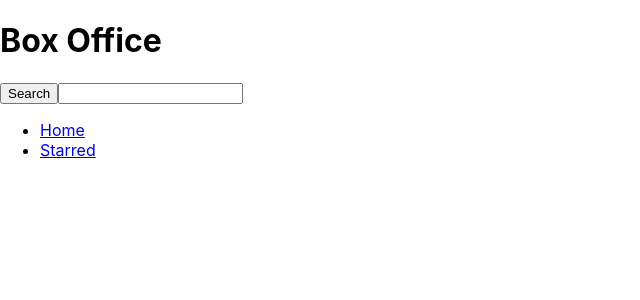
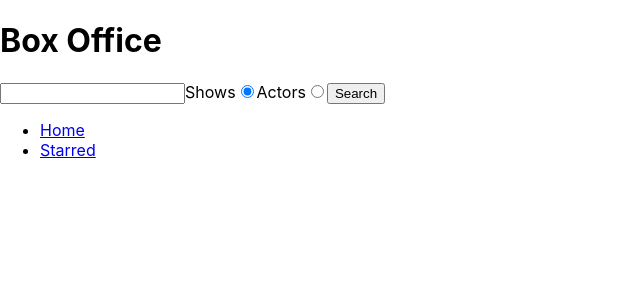
Before and after one commit to cyber-rush/box-office-app, a React (Create React App) app: page / in a window 1280 px wide. Shown: the top 300 px of the page, without its empty margins (0-640 px from the left). Built offline with nearby package versions, Linux system fonts and the light colour scheme.

Commit message:
isolated serach form logic in SeaechForm component

```diff
--- a/package.json
+++ b/package.json
@@ -13,7 +13,8 @@
     "start": "react-scripts start",
     "build": "react-scripts build",
     "test": "react-scripts test",
-    "eject": "react-scripts eject"
+    "eject": "react-scripts eject",
+    "format": "prettier --write src/**/*.{js,jsx}"
   },
   "eslintConfig": {
     "extends": [
--- a/src/api/tvmaze.js
+++ b/src/api/tvmaze.js
@@ -1,9 +1,10 @@
-const BASE_URL = 'https://api.tvmaze.com/'
+const BASE_URL = 'https://api.tvmaze.com/';
 
-const apiGet = async (queryString) => {
-    const response = await fetch(`${BASE_URL}${queryString}`)
-    const body = await response.json()
-    return body
-}
+const apiGet = async queryString => {
+    const response = await fetch(`${BASE_URL}${queryString}`);
+    const body = await response.json();
+    return body;
+};
 
-export const searchForShows = (query) => apiGet(`/search/shows/?q=${query}`)
+export const searchForShows = query => apiGet(`/search/shows/?q=${query}`);
+export const searchForPeople = query => apiGet(`/search/people/?q=${query}`);
--- a/src/components/Navs.jsx
+++ b/src/components/Navs.jsx
@@ -1,30 +1,26 @@
-import { Link } from "react-router-dom"
+import { Link } from 'react-router-dom';
 const LINKS = [
   {
-        text: "Home",
-        to: '/'
+    text: 'Home',
+    to: '/',
   },
   {
-        text: "Starred",
-        to: "/starred"
-    }
-]
+    text: 'Starred',
+    to: '/starred',
+  },
+];
 const Navs = () => {
   return (
     <div>
       <ul>
-                {
-                    LINKS.map(item => (
+        {LINKS.map(item => (
           <li key={item.to}>
             <Link to={item.to}>{item.text}</Link>
           </li>
-                    )
-
-                    )
-                }
+        ))}
       </ul>
     </div>
-    )
-}
+  );
+};
 
-export default Navs
+export default Navs;
--- /dev/null
+++ b/src/components/SearchForm.jsx
@@ -0,0 +1,61 @@
+import { useState } from "react"
+
+
+const SearchForm = ({ onSearch }) => {
+
+    const [searchStr, setSearchStr] = useState('');
+    const [searchOption, setSearchOption] = useState("shows")
+
+    const handleSearchChange = event => {
+        setSearchStr(event.target.value);
+    };
+
+    const handleRadioChange = (event) => {
+        setSearchOption(event.target.value)
+    }
+
+    const onSubmit = event => {
+        event.preventDefault()
+
+        const options = {
+            q: searchStr,
+            searchOption
+        }
+
+        onSearch(options)
+    }
+
+    return (
+        <>
+            <form onSubmit={onSubmit}>
+                <input type="text" onChange={handleSearchChange} />
+
+                <label>
+                    Shows
+                    <input
+                        type="radio"
+                        name="search-option"
+                        value="shows"
+                        checked={searchOption === "shows"}
+                        onChange={handleRadioChange}
+                    />
+
+                </label>
+                <label>
+                    Actors
+                    <input
+                        type="radio"
+                        name="search-option"
+                        value="actors"
+                        checked={searchOption === "actors"}
+                        onChange={handleRadioChange}
+                    />
+                </label>
+
+                <button type="submit">Search</button>
+            </form>
+        </>
+    )
+}
+
+export default SearchForm
--- a/src/pages/Home.jsx
+++ b/src/pages/Home.jsx
@@ -1,51 +1,51 @@
-import { useState } from "react"
-import { searchForShows } from "../api/tvmaze"
+import { useState } from 'react';
+import { searchForShows, searchForPeople } from '../api/tvmaze';
+import SearchForm from '../components/SearchForm';
 
 const Home = () => {
-    const [searchStr, setSearchStr] = useState('')
-    const [apiData, setApiData] = useState(null)
-    const [apiDataError, setApiDataError] = useState(null)
 
-    const handleSearchChange = (event) => {
-        setSearchStr(event.target.value)
-    }
+    const [apiData, setApiData] = useState(null);
+    const [apiDataError, setApiDataError] = useState(null);
 
-    const onSearch = async (event) => {
+    const onSearch = async ({ q, searchOption }) => {  //q stands for query
 
         try {
-            setApiDataError(null)
-            event.preventDefault()
-            const result = await searchForShows(searchStr)
-            setApiData(result)
+            setApiDataError(null);
+            let result;
+            if (searchOption === 'shows') {
+                result = await searchForShows(q);
+            }
+            else {
+                result = await searchForPeople(q);
+
+            }
+            setApiData(result);
+
+        } catch (error) {
+            setApiDataError(error);
         }
-        catch (error) {
-            setApiDataError(error)
-        }
-    }
+    };
 
     const renderApiData = () => {
-
         if (apiDataError) {
-            return <div>Error Ocurred : {apiDataError.message}</div>
+            return <div>Error Ocurred : {apiDataError.message}</div>;
         }
         if (apiData) {
-            return apiData.map(data => (
+            return apiData[0].show ? apiData.map(data => (
                 <div key={data.show.id}>{data.show.name}</div>
+            )) : apiData.map(data => (
+                <div key={data.person.id}>{data.person.name}</div>
             ))
         }
-        return null
-    }
+        return null;
+    };
 
     return (
         <div>
-            <form onSubmit={onSearch}>
-                <button type="submit" >Search</button>
-                <input type="text" onChange={handleSearchChange} />
-            </form>
+            <SearchForm onSearch={onSearch} />
             <div>{renderApiData()}</div>
         </div>
-    )
+    );
+};
 
-}
-
-export default Home
+export default Home;
--- a/src/pages/Starred.jsx
+++ b/src/pages/Starred.jsx
@@ -1,9 +1,5 @@
 const Starred = () => {
-    return (
-        <div>
+  return <div></div>;
+};
 
-        </div>
-    )
-}
-
-export default Starred
+export default Starred;
--- a/src/reportWebVitals.js
+++ b/src/reportWebVitals.js
@@ -1,4 +1,4 @@
-const reportWebVitals = (onPerfEntry) => {
+const reportWebVitals = onPerfEntry => {
   if (onPerfEntry && onPerfEntry instanceof Function) {
     import('web-vitals').then(({ getCLS, getFID, getFCP, getLCP, getTTFB }) => {
       getCLS(onPerfEntry);
--- a/src/service-worker.js
+++ b/src/service-worker.js
@@ -50,7 +50,8 @@ registerRoute(
 // precache, in this case same-origin .png requests like those from in public/
 registerRoute(
   // Add in any other file extensions or routing criteria as needed.
-  ({ url }) => url.origin === self.location.origin && url.pathname.endsWith('.png'), // Customize this strategy as needed, e.g., by changing to CacheFirst.
+  ({ url }) =>
+    url.origin === self.location.origin && url.pathname.endsWith('.png'), // Customize this strategy as needed, e.g., by changing to CacheFirst.
   new StaleWhileRevalidate({
     cacheName: 'images',
     plugins: [
@@ -63,7 +64,7 @@ registerRoute(
 
 // This allows the web app to trigger skipWaiting via
 // registration.waiting.postMessage({type: 'SKIP_WAITING'})
-self.addEventListener('message', (event) => {
+self.addEventListener('message', event => {
   if (event.data && event.data.type === 'SKIP_WAITING') {
     self.skipWaiting();
   }
```
Also changed, not shown: src/App.jsx (+4 -4 lines), src/components/MainLayout.jsx (+12 -10 lines), src/serviceWorkerRegistration.js (+17 -13 lines). Lines whose indentation alone changed are shown as unchanged.
